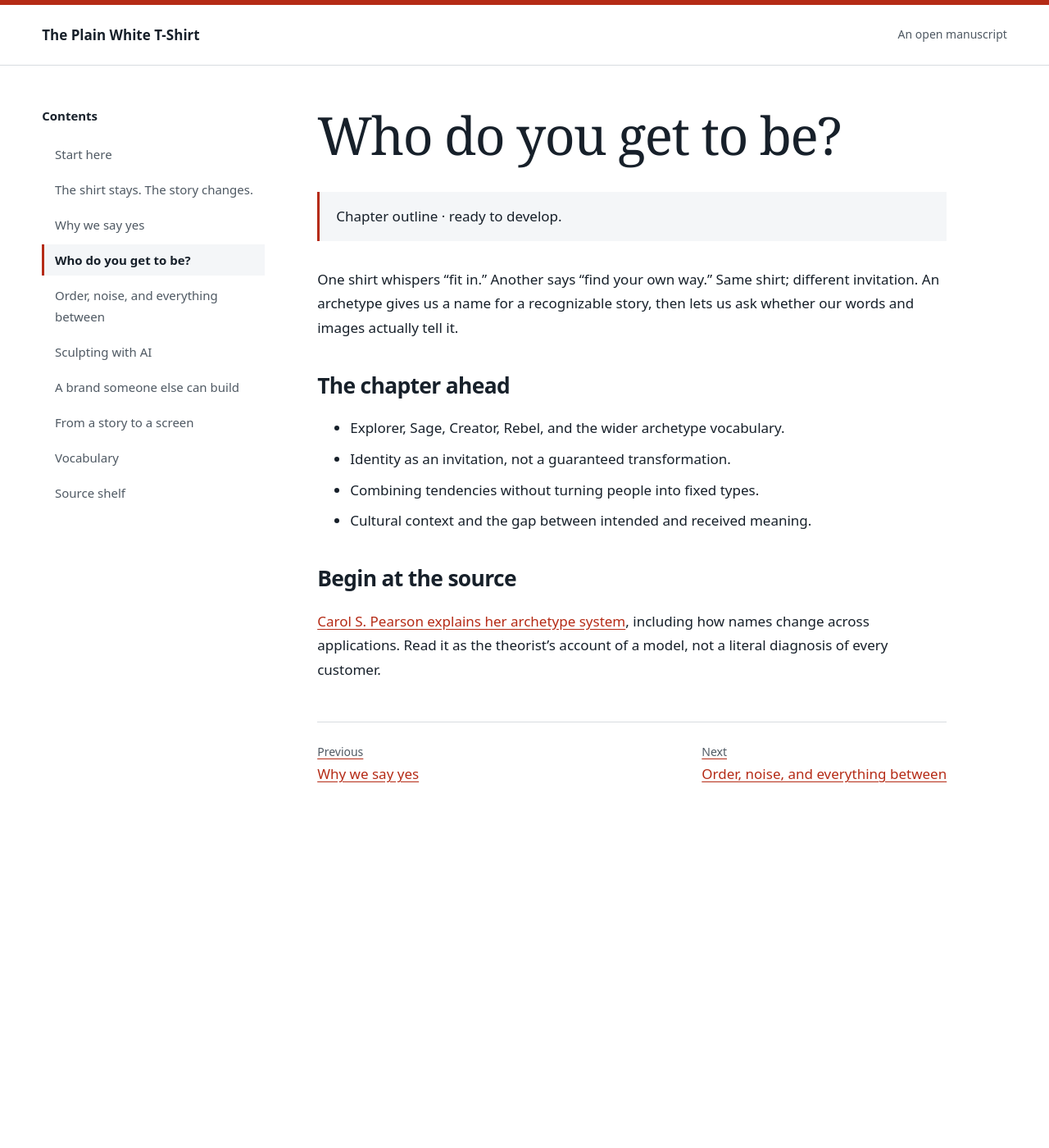
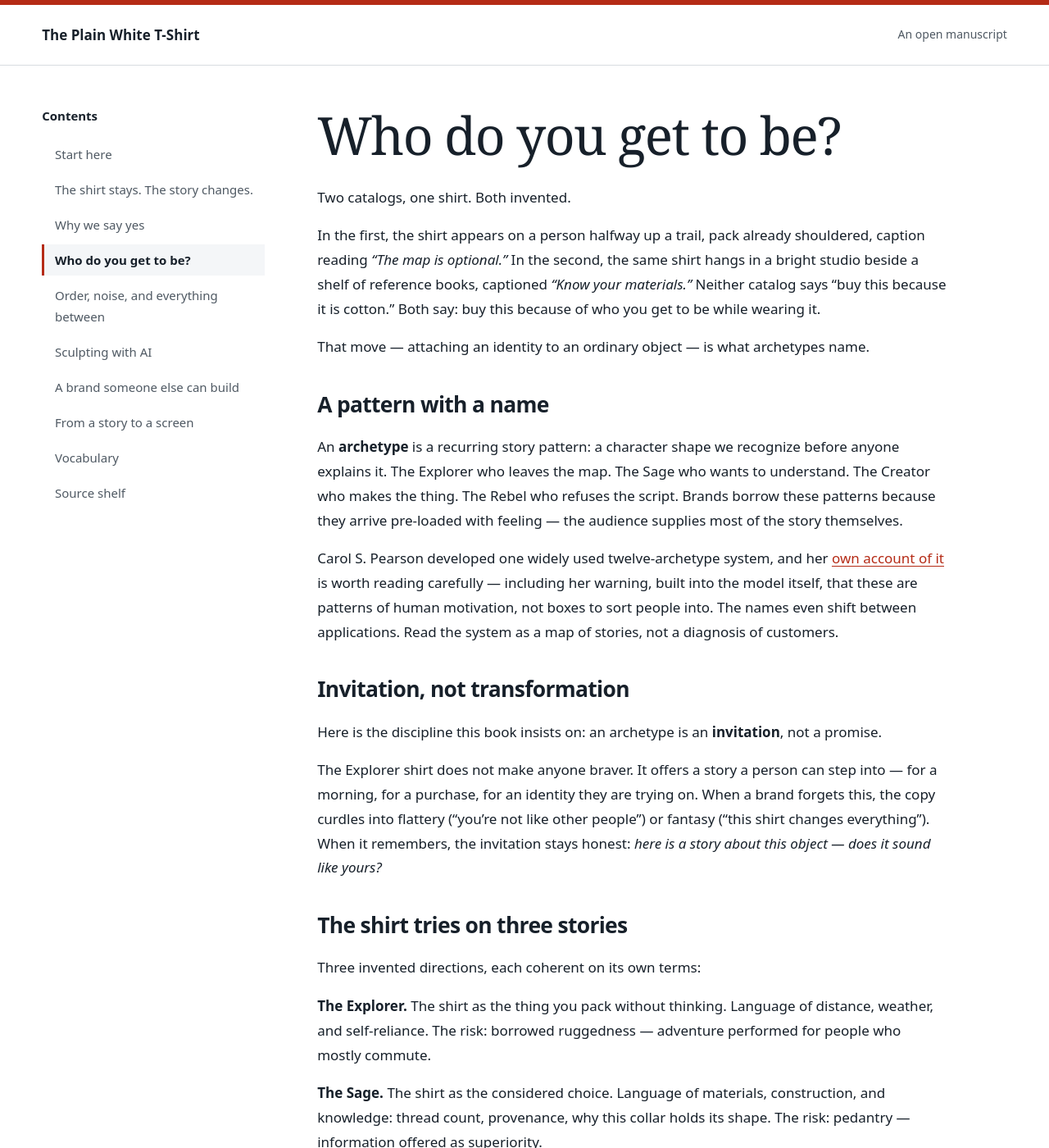
Before and after one commit to kaw393939/is_117_white_t-shirt, a Jekyll site: the page built from docs/chapters/03-archetypes.md, in a window 1280 px wide and 1400 px high. Shown: the whole window at 82% size. Built offline with Jekyll 4.4.1, drawn with Linux system fonts in a browser that asks for light colours; some of the changed text lies outside the part shown.

Commit message:
Develop Chapter 3 into a full draft #6

```diff
--- a/docs/chapters/03-archetypes.md
+++ b/docs/chapters/03-archetypes.md
@@ -4,17 +4,42 @@ order: 3
 ---
 # Who do you get to be?
 
-> Chapter outline · ready to develop.
+Two catalogs, one shirt. Both invented.
 
-One shirt whispers “fit in.” Another says “find your own way.” Same shirt; different invitation. An archetype gives us a name for a recognizable story, then lets us ask whether our words and images actually tell it.
+In the first, the shirt appears on a person halfway up a trail, pack already shouldered, caption reading *"The map is optional."* In the second, the same shirt hangs in a bright studio beside a shelf of reference books, captioned *"Know your materials."* Neither catalog says "buy this because it is cotton." Both say: buy this because of who you get to be while wearing it.
 
-## The chapter ahead
+That move — attaching an identity to an ordinary object — is what archetypes name.
 
-- Explorer, Sage, Creator, Rebel, and the wider archetype vocabulary.
-- Identity as an invitation, not a guaranteed transformation.
-- Combining tendencies without turning people into fixed types.
-- Cultural context and the gap between intended and received meaning.
+## A pattern with a name
 
-## Begin at the source
+An **archetype** is a recurring story pattern: a character shape we recognize before anyone explains it. The Explorer who leaves the map. The Sage who wants to understand. The Creator who makes the thing. The Rebel who refuses the script. Brands borrow these patterns because they arrive pre-loaded with feeling — the audience supplies most of the story themselves.
 
-[Carol S. Pearson explains her archetype system](https://carolspearson.com/about/the-pearson-12-archetype-system-human-development-and-evolution), including how names change across applications. Read it as the theorist's account of a model, not a literal diagnosis of every customer.
+Carol S. Pearson developed one widely used twelve-archetype system, and her [own account of it](https://carolspearson.com/about/the-pearson-12-archetype-system-human-development-and-evolution) is worth reading carefully — including her warning, built into the model itself, that these are patterns of human motivation, not boxes to sort people into. The names even shift between applications. Read the system as a map of stories, not a diagnosis of customers.
+
+## Invitation, not transformation
+
+Here is the discipline this book insists on: an archetype is an **invitation**, not a promise.
+
+The Explorer shirt does not make anyone braver. It offers a story a person can step into — for a morning, for a purchase, for an identity they are trying on. When a brand forgets this, the copy curdles into flattery ("you're not like other people") or fantasy ("this shirt changes everything"). When it remembers, the invitation stays honest: *here is a story about this object — does it sound like yours?*
+
+## The shirt tries on three stories
+
+Three invented directions, each coherent on its own terms:
+
+**The Explorer.** The shirt as the thing you pack without thinking. Language of distance, weather, and self-reliance. The risk: borrowed ruggedness — adventure performed for people who mostly commute.
+
+**The Sage.** The shirt as the considered choice. Language of materials, construction, and knowledge: thread count, provenance, why this collar holds its shape. The risk: pedantry — information offered as superiority.
+
+**The Rebel.** The shirt as refusal — blank where a logo should be. Language of opting out. The risk: the oldest trap in the wardrobe, rebellion sold at full price with a marketing budget.
+
+Notice that each archetype contains its own failure mode. That is not a flaw in the model. It is the model working: a story strong enough to move people is strong enough to become a cliché.
+
+## Mixing without muddling
+
+Real brands rarely speak in one pure archetype, and real people never do. A shirt can be mostly Explorer with a Sage's attention to fabric. The skill is **dominance and accent**: choose one story to lead, let a second season it, and stop before the mixture becomes noise. If your page promises adventure, expertise, rebellion, luxury, and belonging at once, it promises nothing.
+
+## The gap between sent and received
+
+Stories land differently in different contexts. A color, a fit, a phrase that reads as "classic" in one culture reads as "corporate" or "costume" in another. The archetype you intend is not the archetype your audience receives. This is why the framework pairs naturally with testing, reading real responses, and staying willing to revise — a story is something you offer, not something you control.
+
+**A question to carry into the next chapter:** archetypes tell you *what* a design should mean. They say nothing about what that meaning should *look like*. A Rebel page and a Sage page can make identical claims — but one of them is about to break the grid.
```
